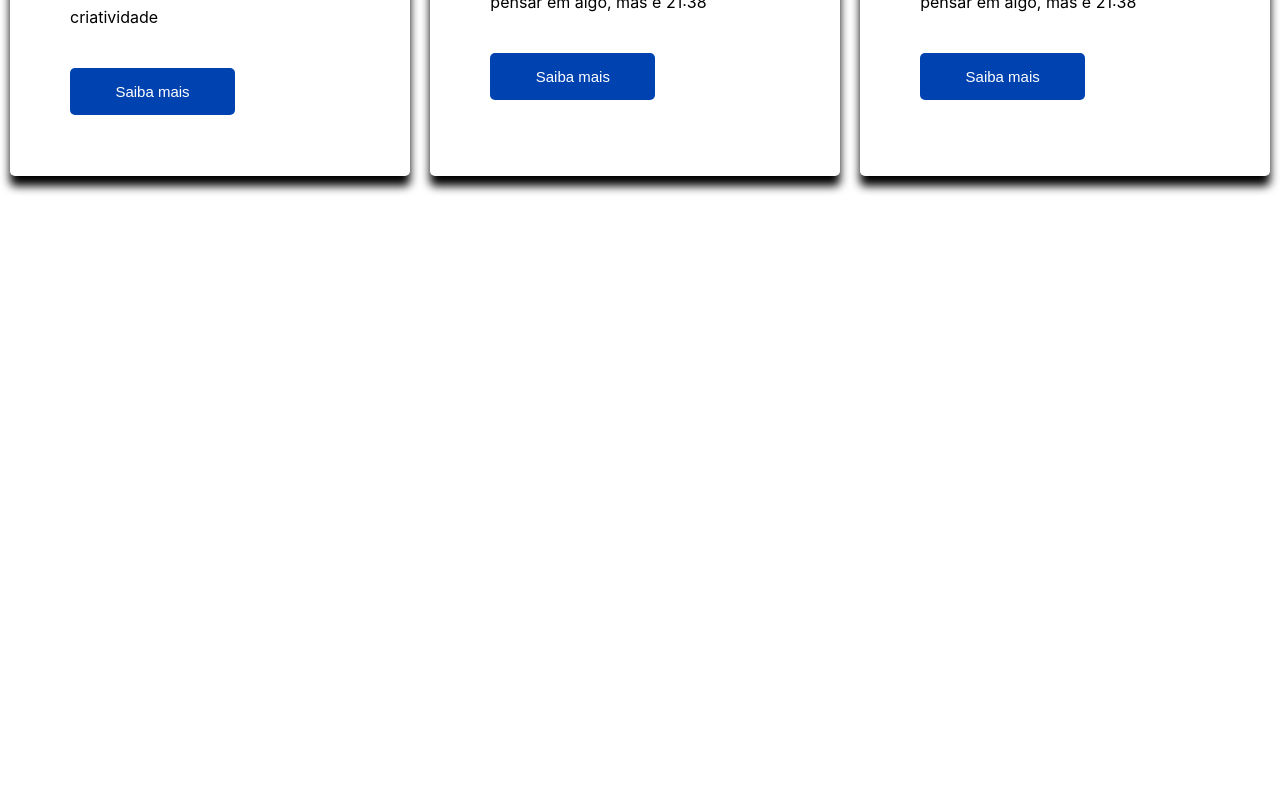
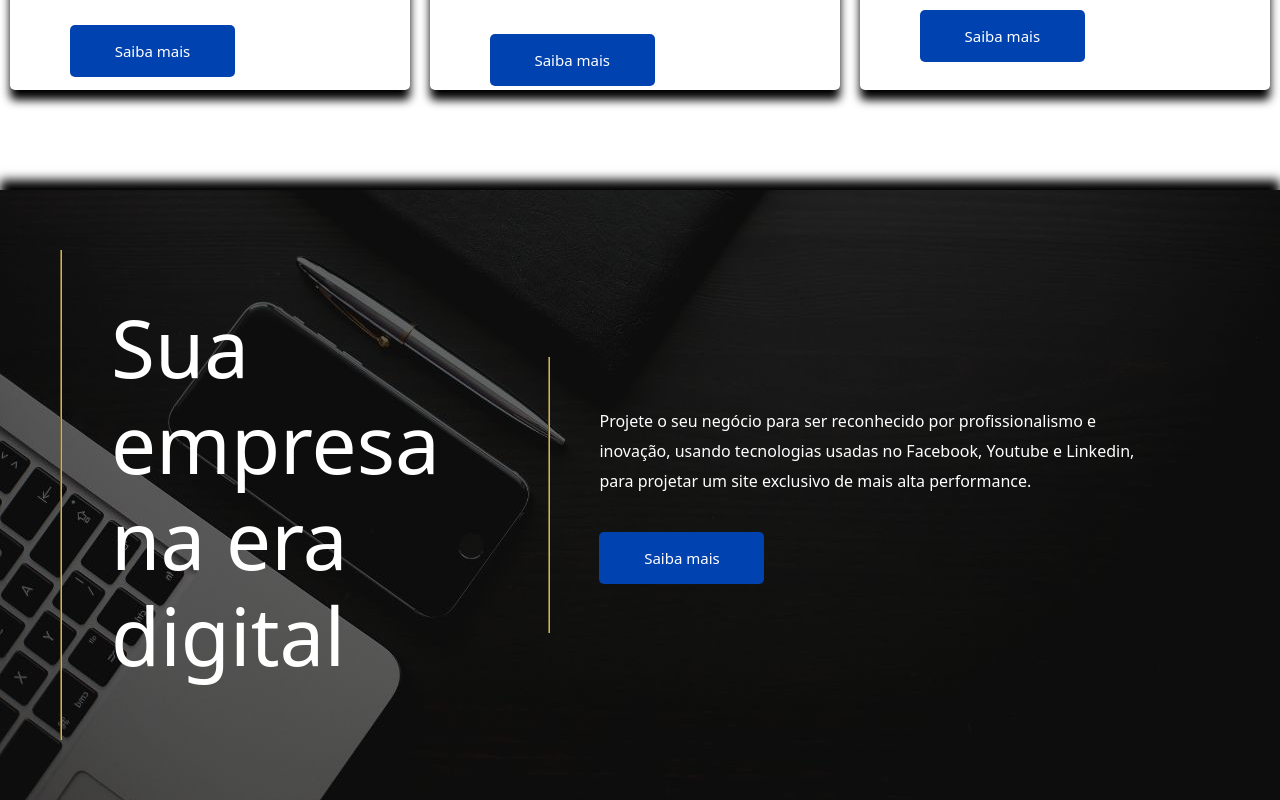
Before and after one commit to EduardoCamargoMarin/OfficialWebsite, a React (Create React App) app: page / in a window 1280 px wide. Shown: the part 1187-1987 px from the top of the page. Before the commit the page ends 1383 px from the top, so only its background shows below. Built offline with nearby package versions, Linux system fonts and the light colour scheme.

Commit message:
initial 1.0.2

```diff
--- a/package.json
+++ b/package.json
@@ -8,6 +8,7 @@
     "@testing-library/user-event": "^13.5.0",
     "bootstrap": "^5.3.3",
     "react": "^18.2.0",
+    "react-bootstrap": "^2.10.1",
     "react-dom": "^18.2.0",
     "react-router-dom": "^6.22.2",
     "react-scripts": "5.0.1",
--- a/src/components/Header.js
+++ b/src/components/Header.js
@@ -1,9 +1,23 @@
 import React from "react";
 import { Link } from "react-router-dom";
 import styles from '../modules/Header.module.css'
+import 'bootstrap/dist/css/bootstrap.min.css';
+import { Button, Offcanvas } from 'react-bootstrap';
 
 
 function Header () {
+
+    const [showOffcanvas, setShowOffcanvas] = React.useState(false);
+
+    const handleToggleOffcanvas = () => {
+      setShowOffcanvas((prev) => !prev);
+    };
+
+    const handleCloseOffcanvas = () => {
+      setShowOffcanvas(false);
+    };
+
+
     return(
         <div className={styles.headerContainer}>
         <div>
@@ -18,6 +32,26 @@ function Header () {
                     <Link to={''}><button className={styles.btnNavBar}>Contato</button></Link>
                 </nav>
             </div>
+            <div className={styles.navMobile}>
+            <nav className={styles.btnMobileHeaderContainer}>
+                <Button variant="primary" onClick={handleToggleOffcanvas}>
+                    |||
+                </Button>
+
+        <Offcanvas style={{height: '35em'}} className={styles.offcanvasBody} show={showOffcanvas} onHide={handleCloseOffcanvas} placement="top">
+          <Offcanvas.Header closeButton>
+            <Offcanvas.Title></Offcanvas.Title>
+          </Offcanvas.Header>
+          <Offcanvas.Body >
+                    <Link to={''}><button className={styles.btnNavMobile}>Início</button></Link>
+                    <Link to={''}><button className={styles.btnNavMobile}>Sobre</button></Link>
+                    <Link to={''}><button className={styles.btnNavMobile}>Serviços</button></Link>
+                    <Link to={''}><button className={styles.btnNavMobile}>Portfólio</button></Link>
+                    <Link to={''}><button className={styles.btnNavMobile}>Contato</button></Link>
+          </Offcanvas.Body>
+        </Offcanvas>
+                </nav>
+            </div>
         </div>
 
     );
--- a/src/components/SingleCard.js
+++ b/src/components/SingleCard.js
@@ -1,18 +1,19 @@
 
-import styles from '../modules/ContainerDouble.module.css'
 import { Link } from 'react-router-dom'
+import styles from '../modules/SingleCard.module.css'
 
-
-function ContainerDouble (props) {
+ function SingleCard (props) {
     return(
-        <div className={styles.container}>
-        <section>
-                <h1 className={styles.titleContainer}>{props.firstTitle}</h1>
-                    <p>{props.firstContent}</p>
-            <Link to={'/Consulting'}><button className={styles.btnContainer}>Saiba mais</button></Link>
+       <div className={styles.container}>
+        <section className={styles.sectionContainer}>
+            <h1 className={styles.mainTitle}>{props.title}</h1>
         </section>
-    </div>
+        <section className={styles.sectionContainer}>
+            <p>{props.content}</p>
+            <Link to={''}><button className={styles.btnSection}>Saiba mais</button></Link>
+        </section>
+       </div>
     )
 }
 
-export default ContainerDouble
+export default SingleCard
--- a/src/modules/Header.module.css
+++ b/src/modules/Header.module.css
@@ -39,12 +39,51 @@
     cursor: pointer;
 }
 
+.navMobile {
+    position: absolute;
+    visibility: hidden;
+    z-index: -10;
+}
+
 @media screen and (max-width:750px) {
     .headerContainer {
         position: relative;
-       flex-wrap: wrap;
+        flex-wrap: wrap;
+
     }
+
     .btnNavBar {
         display: none;
     }
+
+    .navMobile {
+        position: relative;
+        visibility: visible;
+        z-index: 10;
+    }
+    .btnNavMobile {
+        border: 1px solid var(--bluePalletDarkColor);
+        background-color: #000833;
+        color: #fff;
+        padding: 5px;
+        margin: 30px;
+        width: 7em;
+        transition: .2s ease-in-out;
+    }
+
+    .btnNavMobile:hover {
+        color: var(--hoverColorForDarkPallet);
+        border-radius: 5px;
+        border-left: 1px solid #fff;
+        border-right: 1px solid #fff;
+        cursor: pointer;
+    }
+
+    .offcanvasBody {
+        display: flex;
+        align-items: center;
+        justify-content: center;
+        flex-direction: column;
+        background-color: var(--bluePalletDarkColor);
+    }
 }
--- /dev/null
+++ b/src/modules/SingleCard.module.css
@@ -0,0 +1,78 @@
+
+.container {
+    display: flex;
+    align-items: center;
+    justify-content: space-around;
+    padding: 60px;
+    background-image:  url(../content/images/companyBackground.jpg);
+    background-position: center;
+    background-size: cover;
+    background-attachment: fixed;
+    color: #fff;
+    box-shadow: 0px -10px 10px #000;
+    margin-top: 20px;
+}
+
+.sectionContainer {
+    display: flex;
+    align-items: flex-start;
+    justify-content: center;
+    flex-direction: column;
+    padding: 49px;
+    border-left: 2px groove #CFB556;
+}
+
+.sectionContainer p {
+    line-height: 30px;
+}
+
+.mainTitle {
+    font-size: 5em;
+}
+
+.btnSection {
+
+        padding: 15px;
+        width: 11em;
+        font-size: 15px;
+        background-color: #0043b0;
+        color: white;
+        border: none;
+        transition: .2s ease-in-out;
+        border-radius: 5px;
+        margin-top: 20px;
+}
+
+.btnSection:hover {
+        color: #00173c;
+        background-color: #b3d0ff;
+        cursor: pointer;
+    }
+
+    @media screen and (max-width:900px) {
+        .container {
+            display: grid;
+            background-position: left bottom;
+            padding: 20px;
+            margin-top: 100px;
+            box-shadow: 0px -10px 10px #000;
+        }
+
+        .sectionContainer {
+            padding: 20px;
+            border: none;
+        }
+
+        .mainTitle {
+            font-size: 4em;
+        }
+
+        .sectionContainer p {
+            font-size: 1.3em;
+            background-color: #000;
+            padding: 30px;
+            border-radius: 10px;
+            opacity: 0.8;
+            text-shadow: 1px 1px 0px #000;
+        }
+    }
--- a/src/pages/Home.js
+++ b/src/pages/Home.js
@@ -1,9 +1,10 @@
 import React from "react";
 import Header from "../components/Header";
-import  VidsContainer  from "../components/VidsContainer";
+import VidsContainer  from "../components/VidsContainer";
 import companyVideo from '../content/videos/Instituto de Design Estilo.gif'
 import CardContainer from "../components/CardContainer";
 import SpacingTitle from "../components/SpacingTitle";
+import SingleCard from "../components/SingleCard";
 
 
 export function Home() {
@@ -22,6 +23,10 @@ export function Home() {
             thirdTitle = 'Desing UI / UX'
             thirdContent = 'Texto criativo novo porque  eu estou sem criatividade mesmo, porém se servir de consolo eu estou tentando pensar em algo, mas é 21:38'
         />
+        <SingleCard
+            title = 'Sua empresa na era digital'
+            content = 'Projete o seu negócio para ser reconhecido por profissionalismo e inovação, usando tecnologias usadas no Facebook, Youtube e Linkedin, para projetar um site exclusivo de mais alta performance.'
+        />
         </>
     )
 }
```
Also changed, not shown: src/content/images/companyBackground.jpg (added), 1 other file (tests, documents, lock files or other folders).
